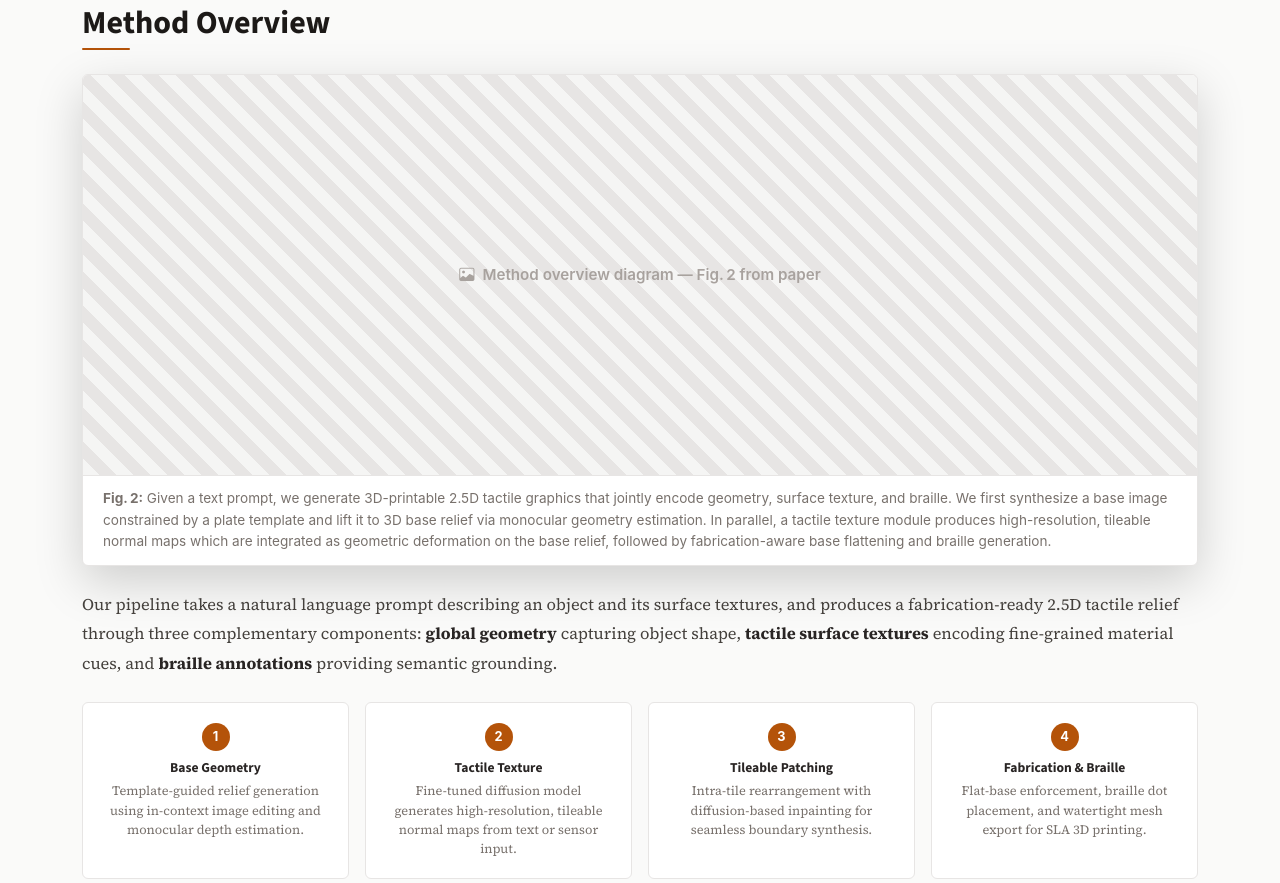
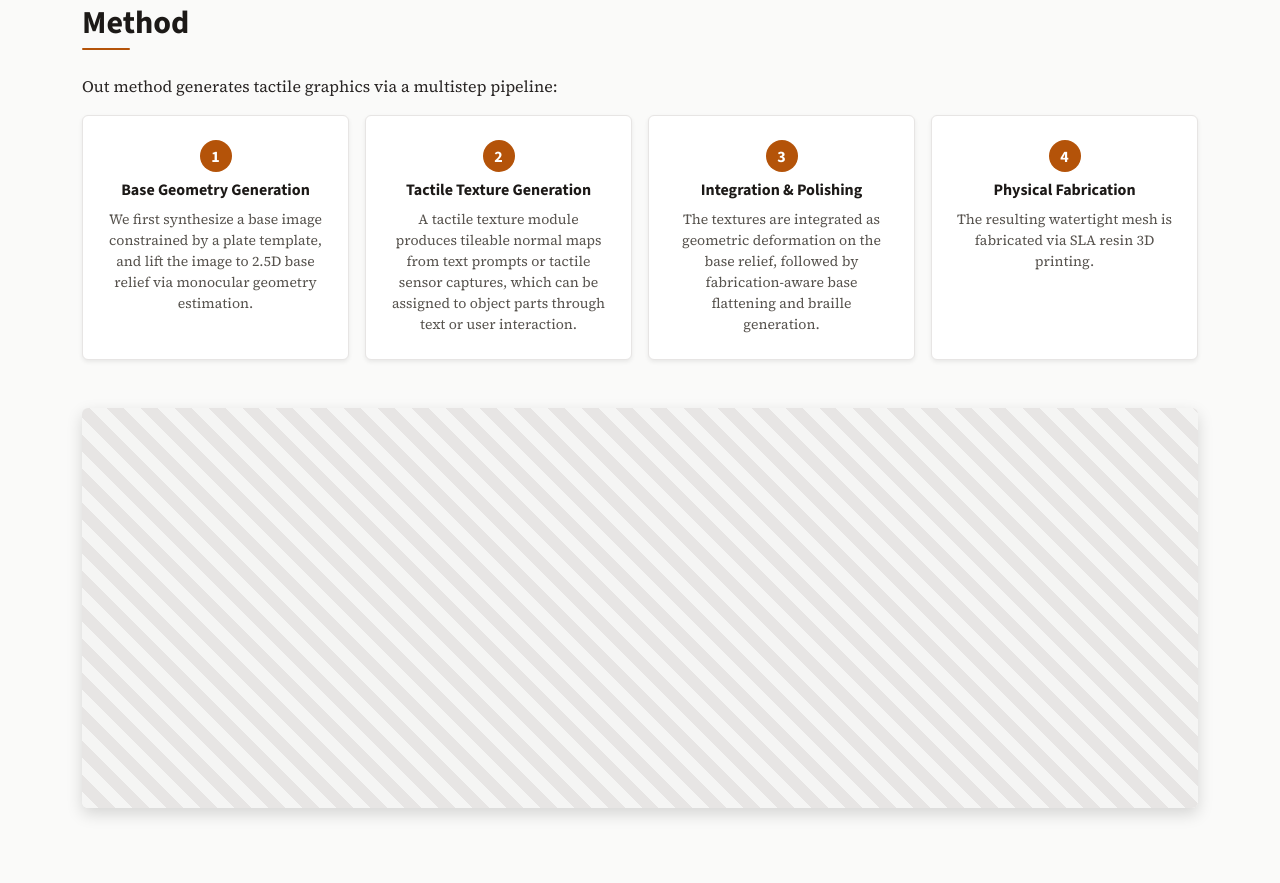
Before and after one commit to RuihanGao/Text2TactileGraphics, a plain HTML site: page index.html in a window 1280 px wide. Shown: the part 1592-2475 px from the top of the page. Drawn offline with nearby package versions, Linux system fonts and the light colour scheme; some packages are replaced by stand-ins of ours; a script that the page names is missing.

Commit message:
Update method section

```diff
--- a/index.html
+++ b/index.html
@@ -42,7 +42,7 @@
             Text-based Tactile Graphics Generation for the Visually Impaired
         </h1>
         <p class="subtitle fs-4 text-muted mt-2 mb-4">Anonymous submission</p>
-        <div class="d-flex gap-3 justify-content-center">
+        <div class="d-flex flex-wrap gap-3 justify-content-center">
             <a href="#" class="btn btn-tactile"><i class="bi bi-file-earmark-pdf-fill me-1"></i> Paper</a>
             <a href="https://github.com/AvaLovelace1/TactileGen" class="btn btn-tactile-outline"
                target="_blank" rel="external noopener noreferrer">
@@ -85,10 +85,12 @@
 <!-- ============================================================
      RESULTS GALLERY
      ============================================================ -->
-<section id="gallery" class="gallery-section bg-body-variant">
+<section id="gallery" class="gallery-section bg-body-variant shadow-lg">
     <div class="container max-w-image">
         <h2 class="section-title">Gallery</h2>
-        <p>Our method produces fabrication-ready 2.5D tactile graphics from text prompts.</p>
+        <p>
+            Our method produces fabrication-ready 2.5D tactile graphics from text prompts.
+        </p>
         <template id="gallery-slide-template">
             <div class="swiper-slide bg-white rounded border border-muted">
                 <div class="row p-4 g-4">
@@ -106,7 +108,7 @@
                         </model-viewer>
                     </div>
                     <div class="col-12 col-md-6 text-center">
-                        <p class="gallery-pane-label mb-1">Physical 3D print</p>
+                        <p class="gallery-pane-label mb-1">3D-printed result</p>
                         <div class="text-muted bg-body-variant">
                             <span><i class="bi bi-camera me-2"></i><span data-field="photo-label"></span></span>
                         </div>
@@ -120,6 +122,7 @@
 
         <div class="swiper" id="gallery-wrapper">
             <div class="swiper-wrapper" id="gallery-track"></div>
+        </div>
         <div class="d-flex justify-content-between mt-3">
             <div class="text-muted font-sans-serif fw-semibold fs-5" style="width:96px">
                 <span id="gallery-current">1</span> / <span id="gallery-total">16</span>
@@ -136,7 +139,6 @@
             </div>
         </div>
     </div>
-    </div>
 </section>
 
 <!-- ============================================================
@@ -144,62 +146,64 @@
      ============================================================ -->
 <section id="method">
     <div class="container max-w-image">
-        <h2 class="section-title">Method Overview</h2>
+        <h2 class="section-title">Method</h2>
 
-        <figure class="method-figure mb-4">
-            <div class="placeholder-img">
-                <span><i class="bi bi-image me-2"></i>Method overview diagram &mdash; Fig.&thinsp;2 from paper</span>
-            </div>
-            <figcaption>
-                <strong>Fig.&thinsp;2:</strong> Given a text prompt, we generate 3D-printable 2.5D tactile graphics
-                that jointly encode geometry, surface texture, and braille. We first synthesize a base
-                image constrained by a plate template and lift it to 3D base relief via monocular
-                geometry estimation. In parallel, a tactile texture module produces high-resolution,
-                tileable normal maps which are integrated as geometric deformation on the base relief,
-                followed by fabrication-aware base flattening and braille generation.
-            </figcaption>
-        </figure>
+        <p>
+            Out method generates tactile graphics via a multistep pipeline:
+        </p>
 
-        <div class="method-description">
-            <p>
-                Our pipeline takes a natural language prompt describing an object and its surface textures,
-                and produces a fabrication-ready 2.5D tactile relief through three complementary components:
-                <strong>global geometry</strong> capturing object shape, <strong>tactile surface textures</strong>
-                encoding fine-grained material cues, and <strong>braille annotations</strong> providing
-                semantic grounding.
+        <div class="row row-cols-2 row-cols-md-4 g-3">
+            <div class="col">
+                <div class="pipeline-step">
+                    <div class="step-num mb-2">1</div>
+                    <p class="step-heading mb-2">Base Geometry Generation</p>
+                    <p class="small text-muted">
+                        We first synthesize a base image constrained by a plate template, and lift the image to
+                        2.5D base relief via monocular geometry estimation.
                     </p>
                 </div>
-
-        <div class="pipeline-steps">
+            </div>
+            <div class="col">
                 <div class="pipeline-step">
-                <div class="step-num">1</div>
-                <h6>Base Geometry</h6>
-                <p>Template-guided relief generation using in-context image editing and monocular depth estimation.</p>
-            </div>
-            <div class="pipeline-step">
-                <div class="step-num">2</div>
-                <h6>Tactile Texture</h6>
-                <p>Fine-tuned diffusion model generates high-resolution, tileable normal maps from text or sensor
-                    input.</p>
-            </div>
-            <div class="pipeline-step">
-                <div class="step-num">3</div>
-                <h6>Tileable Patching</h6>
-                <p>Intra-tile rearrangement with diffusion-based inpainting for seamless boundary synthesis.</p>
-            </div>
-            <div class="pipeline-step">
-                <div class="step-num">4</div>
-                <h6>Fabrication &amp; Braille</h6>
-                <p>Flat-base enforcement, braille dot placement, and watertight mesh export for SLA 3D printing.</p>
+                    <div class="step-num mb-2">2</div>
+                    <p class="step-heading mb-2">Tactile Texture Generation</p>
+                    <p class="small text-muted">
+                        A tactile texture module produces tileable normal maps from text prompts or tactile
+                        sensor captures, which can be assigned to object parts through text or user interaction.
+                    </p>
                 </div>
             </div>
+            <div class="col">
+                <div class="pipeline-step">
+                    <div class="step-num mb-2">3</div>
+                    <p class="step-heading mb-2">Integration &amp; Polishing</p>
+                    <p class="small text-muted">
+                        The textures are integrated as geometric deformation on the base relief, followed by
+                        fabrication-aware base flattening and braille generation.
+                    </p>
+                </div>
+            </div>
+            <div class="col">
+                <div class="pipeline-step">
+                    <div class="step-num mb-2">4</div>
+                    <p class="step-heading mb-2">Physical Fabrication</p>
+                    <p class="small text-muted">
+                        The resulting watertight mesh is fabricated via SLA resin 3D printing.
+                    </p>
+                </div>
+            </div>
+        </div>
+
+        <figure class="figure w-100 rounded overflow-hidden shadow-lg mt-5">
+            <div class="placeholder-img"></div>
+        </figure>
     </div>
 </section>
 
 <!-- ============================================================
      BIBTEX
      ============================================================ -->
-<section id="citation">
+<section id="citation" class="bg-body-variant">
     <div class="container max-w-reading">
         <h2 class="section-title">Citation</h2>
         <div class="position-relative invert-colors rounded font-monospace small p-3">
--- a/style.css
+++ b/style.css
@@ -34,6 +34,7 @@
     --bs-body-bg: var(--stone-50);
     --bs-body-bg-variant: var(--stone-100);
     --bs-muted: var(--stone-600);
+    --bs-secondary-color: var(--bs-muted);
     --bs-stroke: var(--stone-400);
     --bs-stroke-muted: var(--stone-200);
     --bs-primary: var(--amber-700);
@@ -53,9 +54,9 @@
     --bs-body-line-height: 1.6;
 
     /* ---------- shadows ---------- */
-    --bs-box-shadow-sm: 0 0.125rem 0.25rem rgba(0, 0, 0, 0.05);
+    --bs-box-shadow-sm: 0 0.125rem 0.25rem rgba(0, 0, 0, 0.075);
     --bs-box-shadow: 0 0.25rem 0.75rem rgba(0, 0, 0, 0.1);
-    --bs-box-shadow-lg: 0 1rem 3rem rgba(0, 0, 0, 0.175);
+    --bs-box-shadow-lg: 0 0.375rem 1rem rgba(0, 0, 0, 0.15);
 
     /* ---------- transitions ---------- */
     --transition: .15s ease;
@@ -119,6 +120,8 @@
 
 .btn-tactile-outline {
     --bs-btn-bg: var(--bs-body-bg);
+    --bs-btn-active-bg: var(--bs-body-bg);
+    --bs-btn-hover-bg: var(--bs-body-bg);
     --bs-btn-border-color: var(--bs-stroke);
     --bs-btn-active-border-color: var(--bs-stroke);
     --bs-btn-hover-border-color: var(--bs-body-color);
@@ -222,21 +225,7 @@
 }
 
 /* ---------- method ---------- */
-.method-figure {
-    width: 100%;
-    border-radius: var(--bs-border-radius);
-    border: 1px solid var(--stone-200);
-    box-shadow: var(--bs-box-shadow-lg);
-    background: #fff;
-    overflow: hidden;
-}
-
-.method-figure img {
-    width: 100%;
-    display: block;
-}
-
-.method-figure .placeholder-img {
+.placeholder-img {
     width: 100%;
     height: 400px;
     background: repeating-linear-gradient(
@@ -246,74 +235,42 @@
             var(--stone-200) 12px,
             var(--stone-200) 24px
     );
-    display: flex;
-    align-items: center;
-    justify-content: center;
-    color: var(--stone-400);
-    font-family: 'Inter', sans-serif;
-    font-size: .95rem;
-    font-weight: 600;
-}
-
-.method-figure figcaption {
-    padding: .75rem 1.25rem;
-    border-top: 1px solid var(--stone-200);
-    font-size: .85rem;
-    color: var(--stone-500);
-    font-family: 'Inter', sans-serif;
-}
-
-.method-description {
-    font-size: 1.02rem;
-    line-height: 1.8;
-    color: var(--stone-700);
-}
-
-.method-description strong {
-    color: var(--stone-800);
 }
 
 /* pipeline steps */
-.pipeline-steps {
-    display: grid;
-    grid-template-columns: repeat(auto-fit, minmax(200px, 1fr));
-    gap: 1rem;
-    margin-top: 1.5rem;
-}
 
 .pipeline-step {
-    background: #fff;
-    border: 1px solid var(--stone-200);
+    background: white;
+    border: 1px solid var(--bs-stroke-muted);
     border-radius: var(--bs-border-radius);
-    padding: 1.25rem;
+    box-shadow: var(--bs-box-shadow-sm);
+    padding: 1.5rem;
     text-align: center;
     position: relative;
+    height: 100%;
 }
 
 .pipeline-step .step-num {
     display: inline-flex;
     align-items: center;
     justify-content: center;
-    width: 1.75rem;
-    height: 1.75rem;
+    width: 2rem;
+    height: 2rem;
     border-radius: 50%;
-    background: var(--amber-700);
-    color: #fff;
-    font-family: 'Inter', sans-serif;
+    background: var(--bs-primary);
+    color: white;
+    font-family: var(--bs-font-sans-serif), sans-serif;
     font-weight: 700;
-    font-size: .8rem;
-    margin-bottom: .5rem;
 }
 
-.pipeline-step h6 {
-    font-size: .85rem;
+.pipeline-step .step-heading {
+    line-height: 1.3;
     font-weight: 700;
-    color: var(--stone-800);
-    margin-bottom: .35rem;
+    font-family: var(--bs-font-sans-serif), sans-serif;
+    color: var(--bs-body-color-dark);
 }
 
 .pipeline-step p {
-    font-size: .8rem;
     color: var(--stone-500);
     margin: 0;
     line-height: 1.5;
```
Lines whose indentation alone changed are shown as unchanged.
